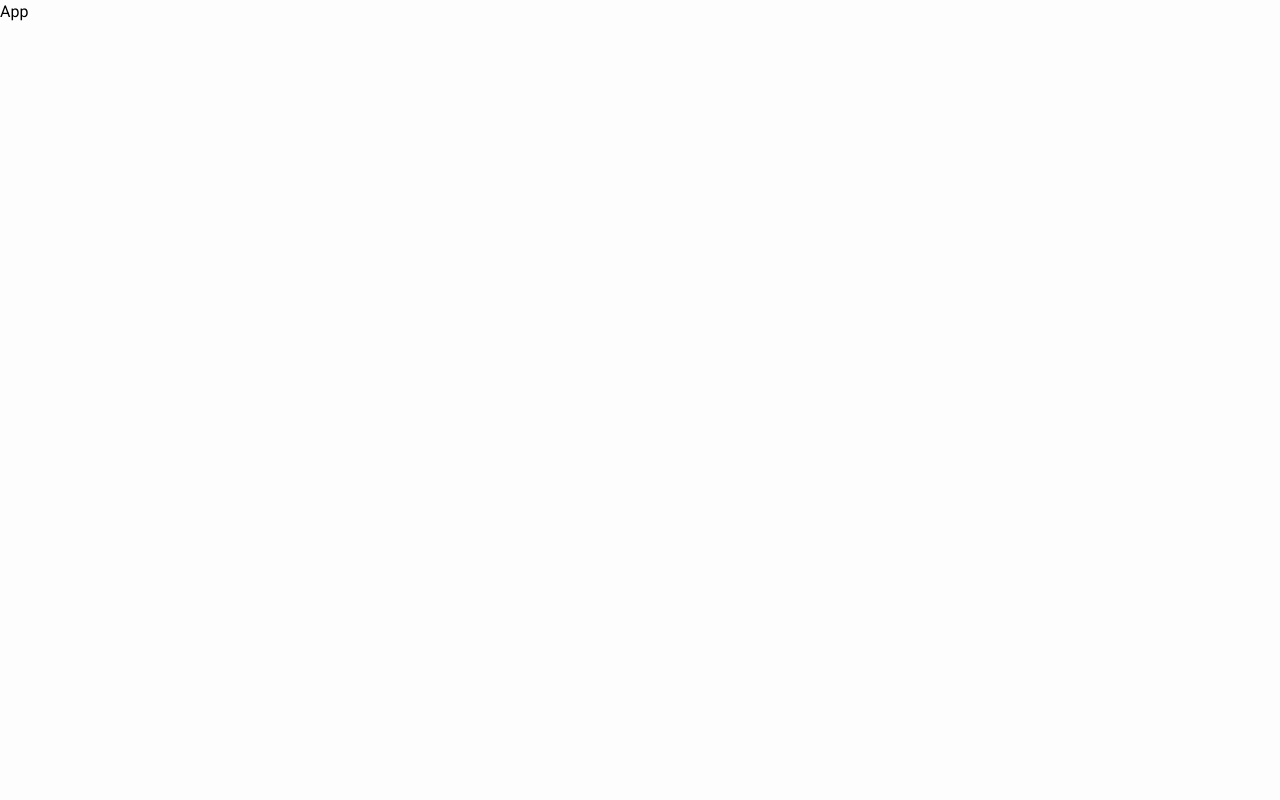
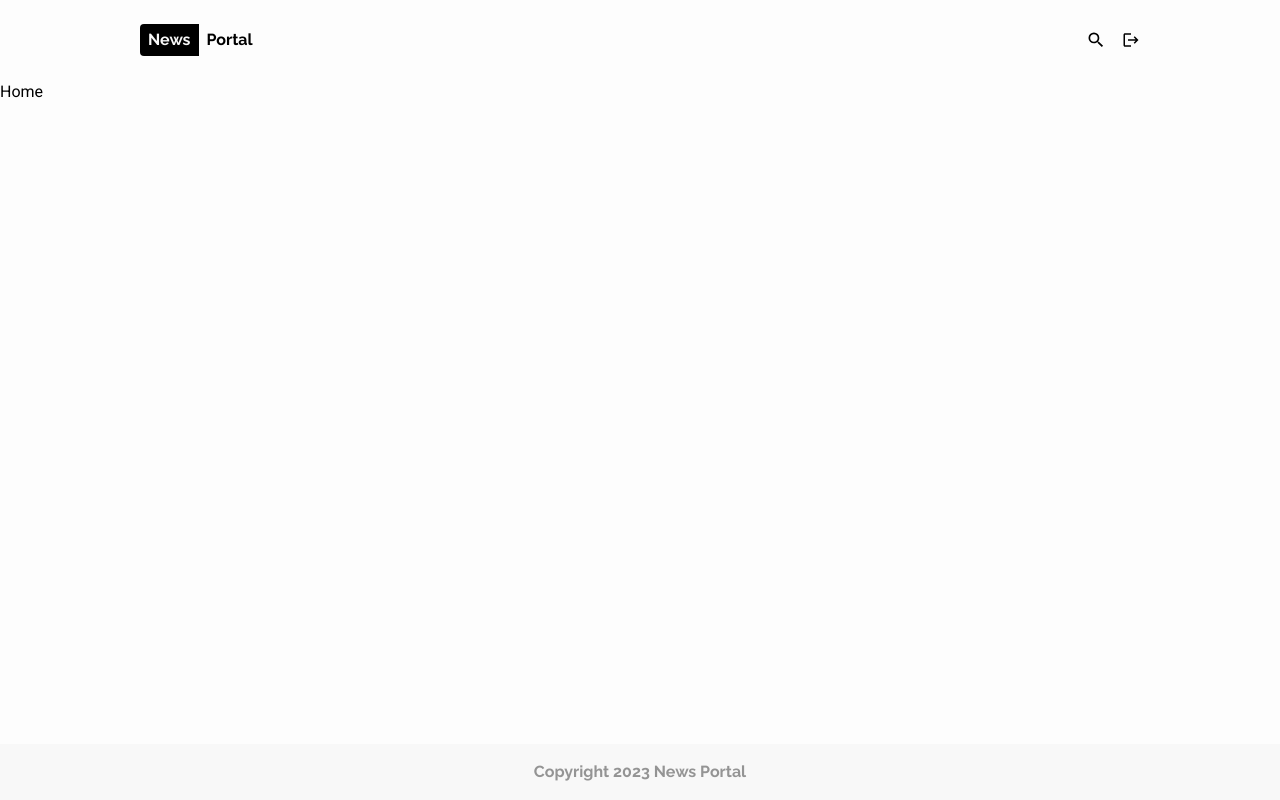
Before and after one commit to diwakarsingh95/news-portal, a React (Vite) app: page / in a window 1280 px wide. Built offline with nearby package versions, Linux system fonts and the light colour scheme.

Commit message:
completed header and footer components

```diff
--- a/src/App.tsx
+++ b/src/App.tsx
@@ -1,5 +1,12 @@
+import Layout from "./components/Layout";
+import Home from "./pages/Home";
+
 function App() {
-  return <div>App</div>;
+  return (
+    <Layout>
+      <Home />
+    </Layout>
+  );
 }
 
 export default App;
--- /dev/null
+++ b/src/components/Footer/Footer.tsx
@@ -0,0 +1,9 @@
+const Footer = () => {
+  return (
+    <footer className="fixed bottom-0 w-full bg-white text-center text-gray font-bold leading-none p-5">
+      Copyright {new Date().getFullYear()} News Portal
+    </footer>
+  );
+};
+
+export default Footer;
--- /dev/null
+++ b/src/components/Footer/index.tsx
@@ -0,0 +1 @@
+export { default } from "./Footer";
--- /dev/null
+++ b/src/components/Header/Header.tsx
@@ -0,0 +1,25 @@
+import { MdSearch } from "react-icons/md";
+import { MdLogout } from "react-icons/md";
+
+const Header = () => {
+  return (
+    <header className="fixed w-full top-0 z-10 p-3">
+      <div className="flex justify-between items-center max-w-5xl mx-auto p-3">
+        <h1 className="font-bold flex flex-wrap leading-none items-center gap-2">
+          <span className="bg-black text-white p-2 rounded-l">News</span>
+          <span>Portal</span>
+        </h1>
+        <div className="inline-flex items-center gap-4">
+          <button className="text-xl">
+            <MdSearch />
+          </button>
+          <button className="text-lg font-light">
+            <MdLogout />
+          </button>
+        </div>
+      </div>
+    </header>
+  );
+};
+
+export default Header;
--- /dev/null
+++ b/src/components/Header/index.tsx
@@ -0,0 +1 @@
+export { default } from "./Header";
--- /dev/null
+++ b/src/components/Layout/Layout.tsx
@@ -0,0 +1,17 @@
+import { ReactNode } from "react";
+import Footer from "../Footer";
+import Header from "../Header";
+
+type LayoutProps = { children: ReactNode };
+
+const Layout = ({ children }: LayoutProps) => {
+  return (
+    <>
+      <Header />
+      <main className="mt-[80px]">{children}</main>
+      <Footer />
+    </>
+  );
+};
+
+export default Layout;
--- /dev/null
+++ b/src/components/Layout/index.tsx
@@ -0,0 +1 @@
+export { default } from "./Layout";
--- /dev/null
+++ b/src/pages/Home/Home.tsx
@@ -0,0 +1,5 @@
+const Home = () => {
+  return <div>Home</div>;
+};
+
+export default Home;
--- /dev/null
+++ b/src/pages/Home/index.tsx
@@ -0,0 +1 @@
+export { default } from "./Home";
--- /dev/null
+++ b/src/pages/Login/Login.tsx
@@ -0,0 +1,5 @@
+const Login = () => {
+  return <div>Login</div>;
+};
+
+export default Login;
--- /dev/null
+++ b/src/pages/Login/index.tsx
@@ -0,0 +1,2 @@
+// eslint-disable-next-line react-refresh/only-export-components
+export * as default from "./Login";
```
